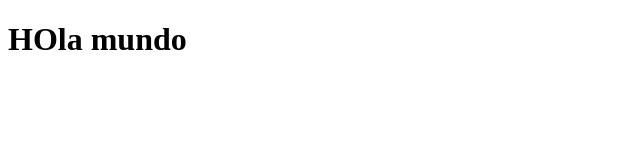
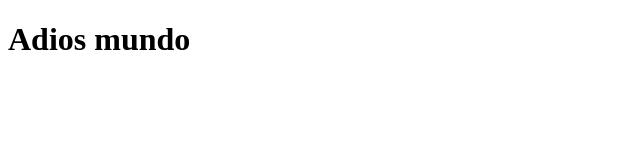
Before and after one commit to ArturoParra/Pruebita-git, a plain HTML site: page index.html in a window 1280 px wide. Shown: the full height of the page, 0-640 px from the left. Drawn offline with Linux system fonts and the light colour scheme.

Commit message:
adios mundo agregado

```diff
--- a/index.html
+++ b/index.html
@@ -7,7 +7,7 @@
 </head>
 <body>
 
-    <h1>HOla mundo</h1>
+    <h1>Adios mundo</h1>
 
 </body>
 </html>
```
